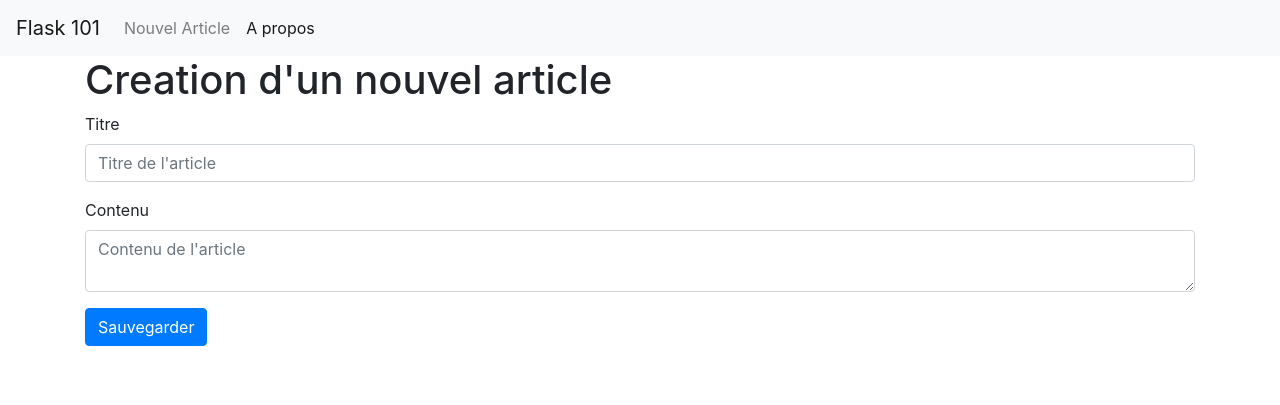
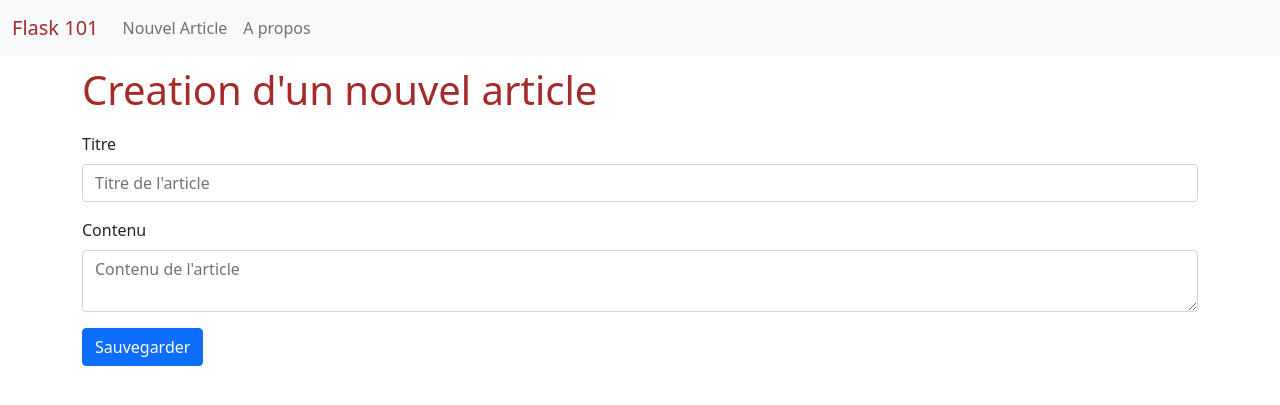
Before and after one commit to spitant/flash_premier_pas, a Flask app: page /create in a window 1280 px wide. Shown: the top 405 px of the page. Run offline with Flask 2, Linux system fonts and the light colour scheme; some libraries are stand-ins or nearby versions.

Commit message:
- Mise à jour de bootstrap en version 5 - Création du dossier tool pour stoquer les outils - Création d'un script générateur d'exemple en base de données - Factorisation de post dans l'index - Modification de l'IHM

```diff
--- a/hello.py
+++ b/hello.py
@@ -1,10 +1,10 @@
-import os.path
+from os.path import dirname, abspath, join
 import sqlite3
 
 from flask import Flask, render_template, request, url_for, flash, redirect
 from werkzeug.exceptions import abort
 
-BASE_DIR = os.path.dirname(os.path.abspath(__file__))
+BASE_DIR = dirname(abspath(__file__))
 app = Flask(__name__)
 app.config['SECRET_KEY'] = 'password'
 
@@ -27,7 +27,7 @@ def create():
     return render_template('create.html')
 
 def get_db_connection():
-    db_path = os.path.join(BASE_DIR, "database.db")
+    db_path = join(BASE_DIR, "database.db")
     conn = sqlite3.connect(db_path)
     conn.row_factory = sqlite3.Row
     return conn
@@ -48,10 +48,14 @@ def index():
     conn.close()
     return render_template('index.html', posts=posts)
 
+@app.route('/about')
+def about():
+    return render_template('about.html')
+
 @app.route('/<int:post_id>')
 def post(post_id):
     post = get_post(post_id)
-    return render_template('post.html', post=post)
+    return render_template('index.html', posts=[post])
 
 @app.route('/<int:id>/edit', methods=('GET', 'POST'))
 def edit(id):
--- a/requirements.txt
+++ b/requirements.txt
@@ -20,3 +20,6 @@ Flask-User
 # Automated tests
 pytest
 pytest-cov
+
+# Example base de données
+Lorem
--- a/static/css/style.css
+++ b/static/css/style.css
@@ -1,6 +1,8 @@
 h1 {
-    border: 2px #eee solid;
     color: brown;
-    text-align: center;
-    padding: 10px;
+    padding: 10px 0px 10px 0px;
 }
+
+.navbar-light .navbar-brand {
+    color: brown;
+}
--- a/templates/base.html
+++ b/templates/base.html
@@ -6,27 +6,33 @@
     <meta name="viewport" content="width=device-width, initial-scale=1, shrink-to-fit=no">
 
     <!-- Bootstrap CSS -->
-    <link rel="stylesheet" href="https://stackpath.bootstrapcdn.com/bootstrap/4.3.1/css/bootstrap.min.css" integrity="sha384-ggOyR0iXCbMQv3Xipma34MD+dH/1fQ784/j6cY/iJTQUOhcWr7x9JvoRxT2MZw1T" crossorigin="anonymous">
+    <link href="https://cdn.jsdelivr.net/npm/bootstrap@5.1.3/dist/css/bootstrap.min.css" rel="stylesheet" integrity="sha384-1BmE4kWBq78iYhFldvKuhfTAU6auU8tT94WrHftjDbrCEXSU1oBoqyl2QvZ6jIW3" crossorigin="anonymous">
+    <link rel="stylesheet" href="{{ url_for('static', filename= 'css/style.css') }}">
 
     <title>{% block title %} {% endblock %}</title>
   </head>
   <body>
-    <nav class="navbar navbar-expand-md navbar-light bg-light">
+      <nav class="navbar navbar-expand-lg navbar-light bg-light">
+      <div class="container-fluid">
         <a class="navbar-brand" href="{{ url_for('index')}}">Flask 101</a>
-        <button class="navbar-toggler" type="button" data-toggle="collapse" data-target="#navbarNav" aria-controls="navbarNav" aria-expanded="false" aria-label="Toggle navigation">
-            <span class="navbar-toggler-icon"></span>
+        <button class="navbar-toggler" type="button" data-bs-toggle="collapse" data-bs-target="#navbarSupportedContent" aria-controls="navbarSupportedContent" aria-expanded="false" aria-label="Toggle navigation">
+          <span class="navbar-toggler-icon"></span>
         </button>
-        <div class="collapse navbar-collapse" id="navbarNav">
-            <ul class="navbar-nav">
+
+
+        <div class="collapse navbar-collapse" id="navbarSupportedContent">
+          <ul class="navbar-nav me-auto mb-2 mb-lg-0">
             <li class="nav-item">
                 <a class="nav-link" href="{{url_for('create')}}">Nouvel Article</a>
             </li>
             <li class="nav-item active">
-                <a class="nav-link" href="#">A propos</a>
+                <a class="nav-link" href="{{ url_for('about')}}">A propos</a>
             </li>
-            </ul>
+          </ul>
         </div>
+      </div>
     </nav>
+
     <div class="container">
         {% for message in get_flashed_messages() %}
             <div class="alert alert-danger">{{ message }}</div>
@@ -35,9 +41,8 @@
     </div>
 
     <!-- Optional JavaScript -->
-    <!-- jQuery first, then Popper.js, then Bootstrap JS -->
-    <script src="https://code.jquery.com/jquery-3.3.1.slim.min.js" integrity="sha384-q8i/X+965DzO0rT7abK41JStQIAqVgRVzpbzo5smXKp4YfRvH+8abtTE1Pi6jizo" crossorigin="anonymous"></script>
-    <script src="https://cdnjs.cloudflare.com/ajax/libs/popper.js/1.14.7/umd/popper.min.js" integrity="sha384-UO2eT0CpHqdSJQ6hJty5KVphtPhzWj9WO1clHTMGa3JDZwrnQq4sF86dIHNDz0W1" crossorigin="anonymous"></script>
-    <script src="https://stackpath.bootstrapcdn.com/bootstrap/4.3.1/js/bootstrap.min.js" integrity="sha384-JjSmVgyd0p3pXB1rRibZUAYoIIy6OrQ6VrjIEaFf/nJGzIxFDsf4x0xIM+B07jRM" crossorigin="anonymous"></script>
+    <!-- jQuery first, then Bootstrap JS -->
+    <script src="https://code.jquery.com/jquery-3.6.0.slim.min.js" integrity="sha384-Qg00WFl9r0Xr6rUqNLv1ffTSSKEFFCDCKVyHZ+sVt8KuvG99nWw5RNvbhuKgif9z" crossorigin="anonymous"></script>
+    <script src="https://cdn.jsdelivr.net/npm/bootstrap@5.1.3/dist/js/bootstrap.bundle.min.js" integrity="sha384-ka7Sk0Gln4gmtz2MlQnikT1wXgYsOg+OMhuP+IlRH9sENBO0LRn5q+8nbTov4+1p" crossorigin="anonymous"></script>
   </body>
 </html>
--- a/templates/create.html
+++ b/templates/create.html
@@ -4,19 +4,19 @@
 <h1>{% block title %} Creation d'un nouvel article {% endblock %}</h1>
 
 <form method="post">
-    <div class="form-group">
-        <label for="title">Titre</label>
+    <div class="mb-3">
+        <label for="title" class="form-label">Titre</label>
         <input type="text" name="title"
                placeholder="Titre de l'article" class="form-control"
                value="{{ request.form['title'] }}"></input>
     </div>
 
-    <div class="form-group">
-        <label for="content">Contenu</label>
+    <div class="mb-3">
+        <label for="content" class="form-label">Contenu</label>
         <textarea name="content" placeholder="Contenu de l'article"
                   class="form-control">{{ request.form['content'] }}</textarea>
     </div>
-    <div class="form-group">
+    <div class="mb-3">
         <button type="submit" class="btn btn-primary">Sauvegarder</button>
     </div>
 </form>
```
Also changed, not shown: init_db.py (deleted, +0 -10 lines), templates/about.html (added, +20 -0 lines), templates/edit.html (+5 -5 lines), templates/index.html (+17 -8 lines), templates/post.html (deleted, +0 -7 lines), tools/exemple_db.py (added, +21 -0 lines), tools/init_db.py (added, +13 -0 lines).
